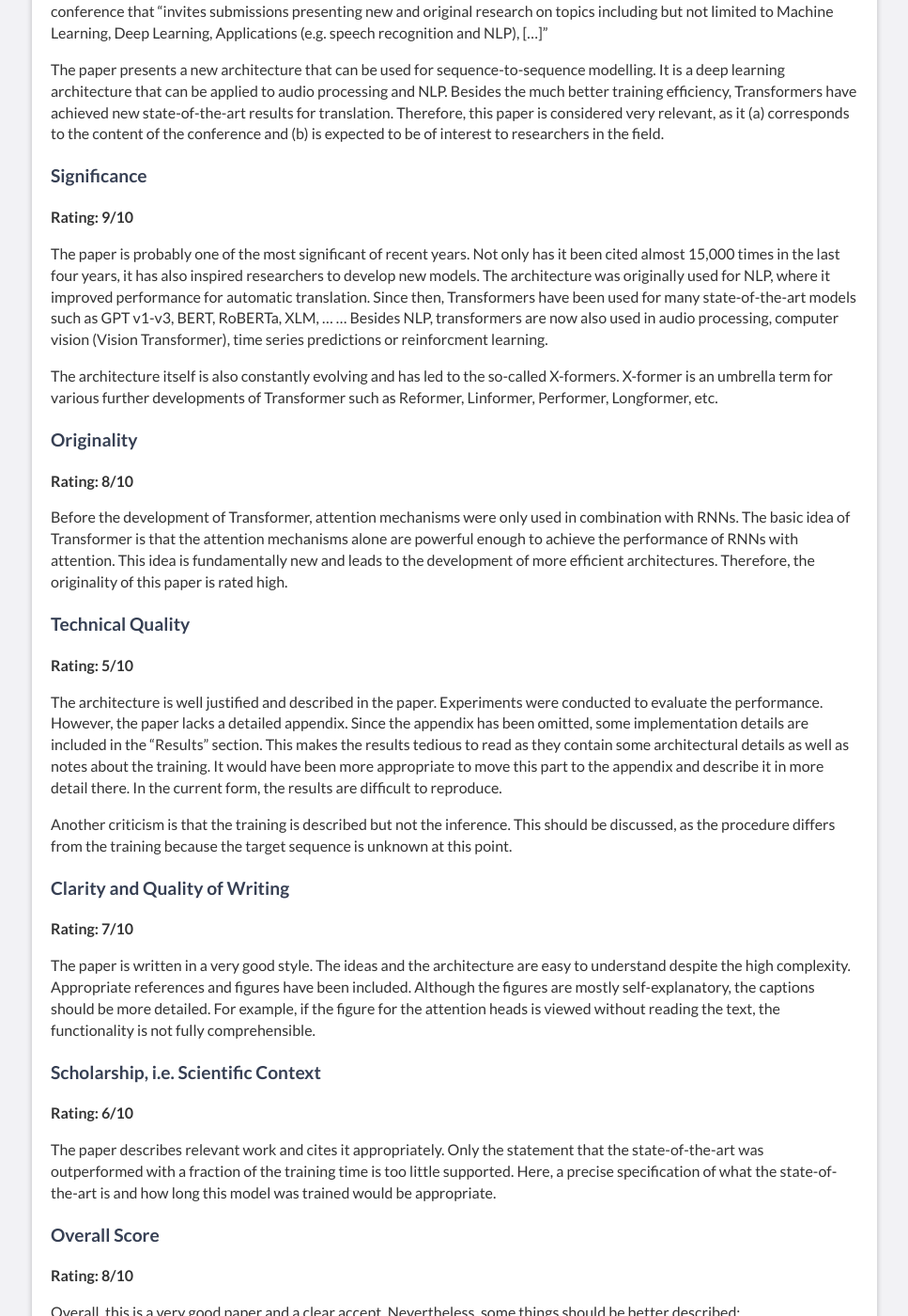
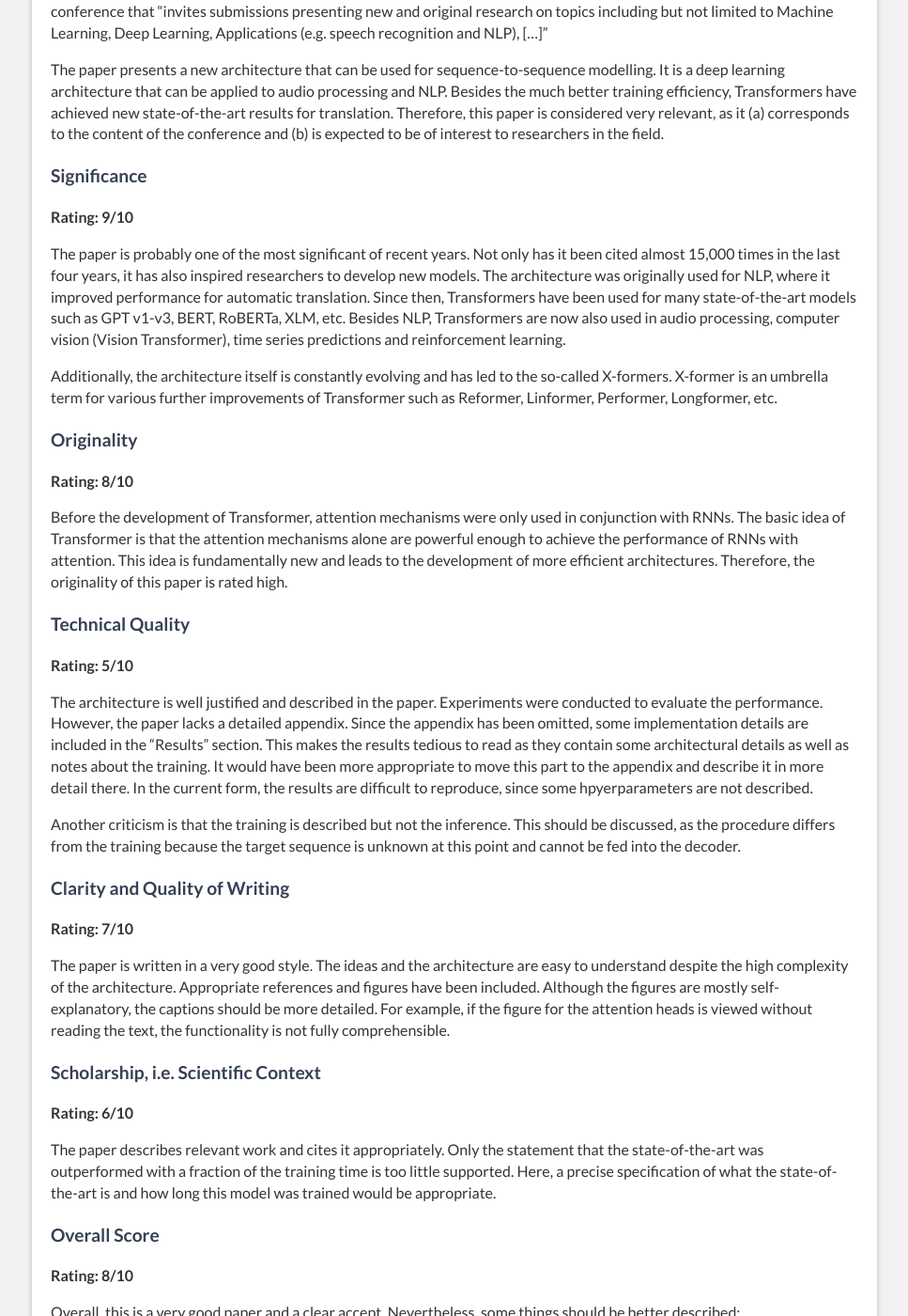
Before and after one commit to sagerpascal/sagerpascal.github.io, a Jekyll site: the page built from _posts/2021-05-04-EVA-Part4.md, in a window 1280 px wide and 1400 px high, scrolled down 816 px. Shown: the whole window at 94% size, without its empty margins (156-1123 px from the left). Built offline with Jekyll 4.4.1, drawn with Linux system fonts in a browser that asks for light colours; comment, search, counter and statistics services are not loaded; some of the changed text lies outside the part shown.

Commit message:
Update Blogpost

```diff
--- a/_posts/2021-05-04-EVA-Part4.md
+++ b/_posts/2021-05-04-EVA-Part4.md
@@ -16,16 +16,16 @@
 It introduces a new architecture called "Transformer".
 
 Transformer can be used for sequence-to-sequence modeling. The novelty of this architecture is that it is soley based on attention mechanisms.
-These mechanims can be computed very efficient and the system has therefore a reduced training time. Transformer achieve state-of-the-art results on translation, and significantly improves the performance of seq2seq only parsing models.
+These mechanims can be computed very efficient and the system has therefore a reduced training time. Transformers were initially used mainly for machine translation and achieved state-of-the-art results for this task. Nowadays they are used in various tasks, including audio processing and computer vision.
 
 # Review
-The following is my personal review of the paper "Attention Is All You Need". I follow the IJCAI review template and rate the paper on the basis of 6 criteria with 1-10 stars. In addition, I comment briefly on each of the criteria and provide an overall score with comments at the end.
+The following is my personal review of the paper "Attention Is All You Need". I follow the IJCAI review template and rate the paper based on six criteria with 1-10 stars. In addition, I comment briefly on each of the criteria and provide an overall score with a conclusion at the end.
 
 ### Relevance
 
 **Rating: 9/10**
 
-Since the paper was presented at the NeurIP, the relevance for this conference is assessed. NeurIPS is an interdisciplinary conference that "invites submissions presenting new and original research on topics including but not limited to Machine Learning, Deep Learning, Applications (e.g. speech recognition and NLP), [...]"
+Since the paper was presented at the NeurIPS, the relevance for this conference is assessed. NeurIPS is an interdisciplinary conference that "invites submissions presenting new and original research on topics including but not limited to Machine Learning, Deep Learning, Applications (e.g. speech recognition and NLP), [...]"
 
 The paper presents a new architecture that can be used for sequence-to-sequence modelling. It is a deep learning architecture that can be applied to audio processing and NLP. Besides the much better training efficiency, Transformers have achieved new state-of-the-art results for translation. Therefore, this paper is considered very relevant, as it (a) corresponds to the content of the conference and (b) is expected to be of interest to researchers in the field.
 
@@ -35,15 +35,15 @@
 **Rating: 9/10**
 
 The paper is probably one of the most significant of recent years. Not only has it been cited almost 15,000 times in the last four years, it has also inspired researchers to develop new models.
-The architecture was originally used for NLP, where it improved performance for automatic translation. Since then, Transformers have been used for many state-of-the-art models such as GPT v1-v3, BERT, RoBERTa, XLM, ... ... Besides NLP, transformers are now also used in audio processing, computer vision (Vision Transformer), time series predictions or reinforcment learning.
+The architecture was originally used for NLP, where it improved performance for automatic translation. Since then, Transformers have been used for many state-of-the-art models such as GPT v1-v3, BERT, RoBERTa, XLM, etc. Besides NLP, Transformers are now also used in audio processing, computer vision (Vision Transformer), time series predictions and reinforcement learning.
 
-The architecture itself is also constantly evolving and has led to the so-called X-formers. X-former is an umbrella term for various further developments of Transformer such as Reformer, Linformer, Performer, Longformer, etc.
+Additionally, the architecture itself is constantly evolving and has led to the so-called X-formers. X-former is an umbrella term for various further improvements of Transformer such as Reformer, Linformer, Performer, Longformer, etc.
 
 ### Originality
 
 **Rating: 8/10**
 
-Before the development of Transformer, attention mechanisms were only used in combination with RNNs. The basic idea of Transformer is that the attention mechanisms alone are powerful enough to achieve the performance of RNNs with attention.
+Before the development of Transformer, attention mechanisms were only used in conjunction with RNNs. The basic idea of Transformer is that the attention mechanisms alone are powerful enough to achieve the performance of RNNs with attention.
 This idea is fundamentally new and leads to the development of more efficient architectures.
 Therefore, the originality of this paper is rated high.
 
@@ -52,15 +52,15 @@
 **Rating: 5/10**
 
 The architecture is well justified and described in the paper. Experiments were conducted to evaluate the performance.
-However, the paper lacks a detailed appendix. Since the appendix has been omitted, some implementation details are included in the "Results" section. This makes the results tedious to read as they contain some architectural details as well as notes about the training. It would have been more appropriate to move this part to the appendix and describe it in more detail there. In the current form, the results are difficult to reproduce.
+However, the paper lacks a detailed appendix. Since the appendix has been omitted, some implementation details are included in the "Results" section. This makes the results tedious to read as they contain some architectural details as well as notes about the training. It would have been more appropriate to move this part to the appendix and describe it in more detail there. In the current form, the results are difficult to reproduce, since some hpyerparameters are not described.
 
-Another criticism is that the training is described but not the inference. This should be discussed, as the procedure differs from the training because the target sequence is unknown at this point.
+Another criticism is that the training is described but not the inference. This should be discussed, as the procedure differs from the training because the target sequence is unknown at this point and cannot be fed into the decoder.
 
 ### Clarity and Quality of Writing
 
 **Rating: 7/10**
 
-The paper is written in a very good style. The ideas and the architecture are easy to understand despite the high complexity. Appropriate references and figures have been included. Although the figures are mostly self-explanatory, the captions should be more detailed. For example, if the figure for the attention heads is viewed without reading the text, the functionality is not fully comprehensible.
+The paper is written in a very good style. The ideas and the architecture are easy to understand despite the high complexity of the architecture. Appropriate references and figures have been included. Although the figures are mostly self-explanatory, the captions should be more detailed. For example, if the figure for the attention heads is viewed without reading the text, the functionality is not fully comprehensible.
 
 ### Scholarship, i.e. Scientific Context
 
@@ -77,7 +77,7 @@
 - Inference with Transformer is not described - should be discussed more
 - The appendix should contain more details about the training, e.g. used hyperparameters
 - The paper has a lot of content and misses sometimes in-depth explanations
-- Add a figure which indicates how much better the performance is in regard to the training costs
+- Add a figure which indicates how much better the performance is in regard to the training costs compared to the previous state-of-the-art
 
 ### Confidence on my Assessment
 
```
Also changed, not shown: other parts of _posts/2021-05-04-EVA-Part4.md (+2 -2 lines).
